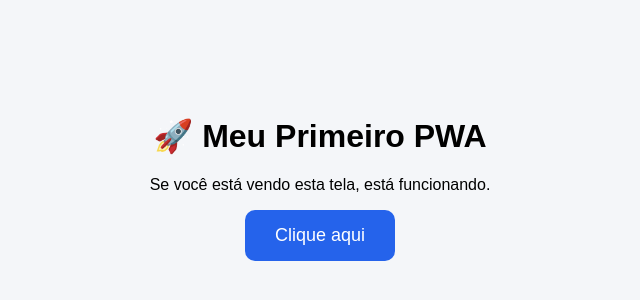
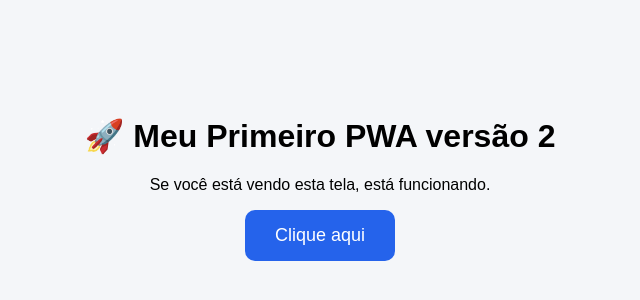
Before and after one commit to jailson7zzz/pwa-teste, a plain HTML site: page index.html in a window 1280 px wide. Shown: the part 222-522 px from the top of the page, without its empty margins (320-960 px from the left). Drawn offline with Linux system fonts and the light colour scheme.

Commit message:
Alterada a tela inicial

```diff
--- a/index.html
+++ b/index.html
@@ -21,7 +21,7 @@
 
     <div class="container">
 
-        <h1>🚀 Meu Primeiro PWA</h1>
+        <h1>🚀 Meu Primeiro PWA versão 2</h1>
 
         <p>Se você está vendo esta tela, está funcionando.</p>
 
```
